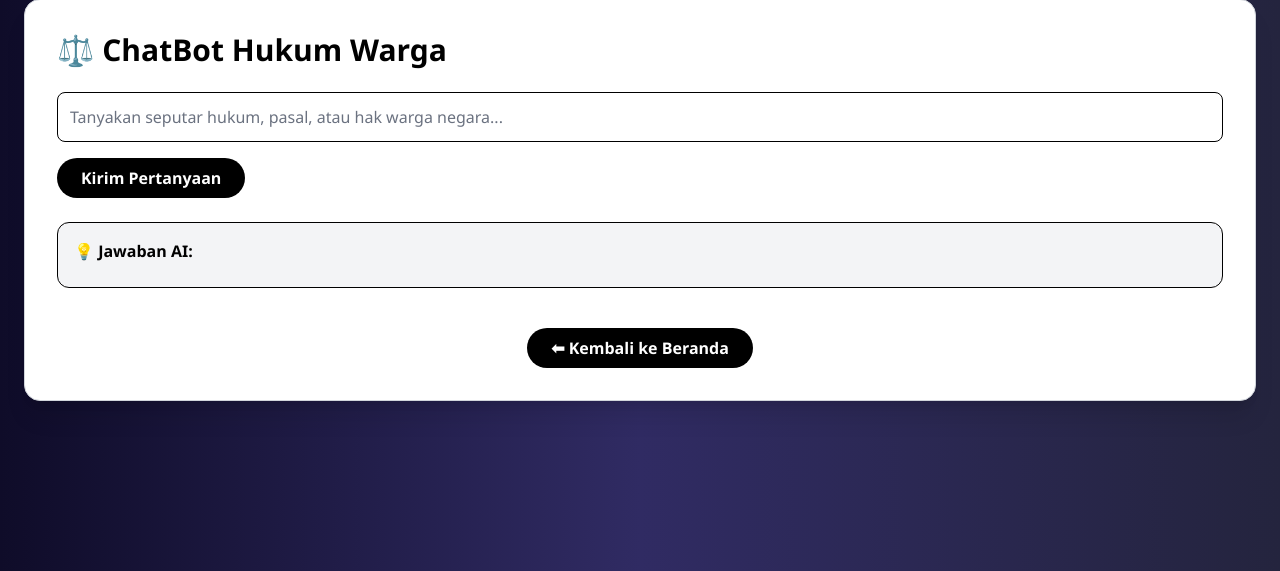
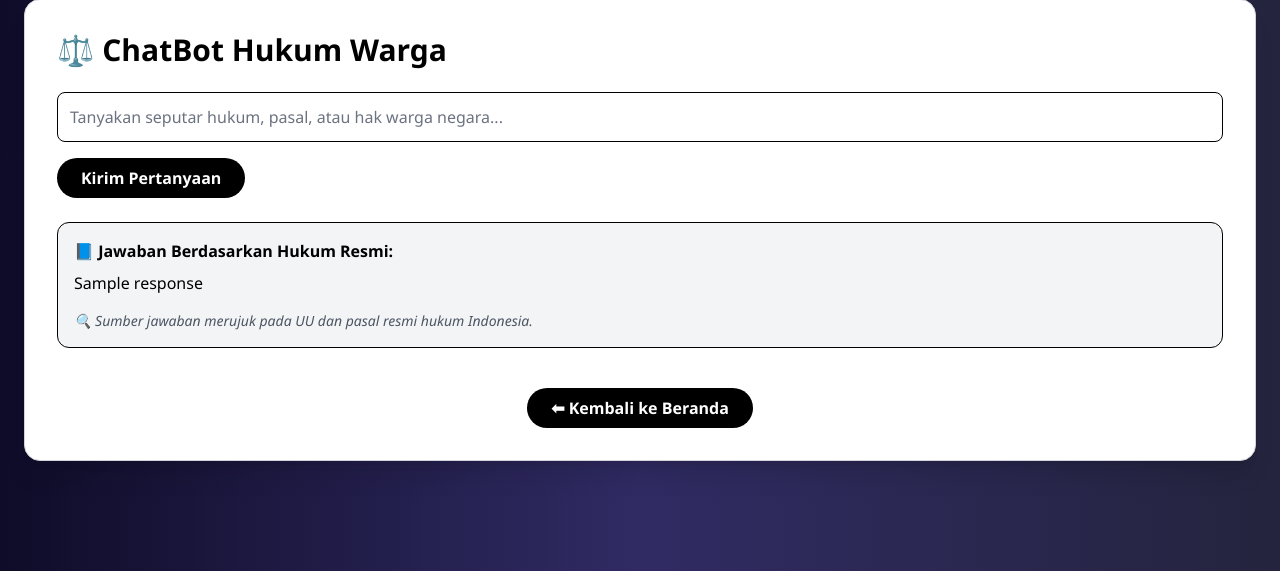
Before and after one commit to Dyruby/panduan-warga, a Flask app: template templates/hukum.html in a window 1280 px wide. Shown: the part 97-668 px from the top of the page. Run offline with Flask 3, Linux system fonts and the light colour scheme; the template is opened without the code that fills it: most values are stand-ins (such as "Sample title", 1, 10 or a date in 2020); some libraries are stand-ins or nearby versions.

Commit message:
Update: menambahkan fitur baru dan memodifikasi beberapa kode

```diff
--- a/templates/hukum.html
+++ b/templates/hukum.html
@@ -21,13 +21,11 @@
     </button>
   </form>
 
-  <!-- Loading -->
-  <div id="loading" class="mt-6 hidden text-yellow-300 italic">💭 Sedang berpikir...</div>
-
   {% if response %}
   <div class="mt-6 p-4 bg-gray-100 border border-black rounded-xl text-black">
-    <h3 class="font-bold mb-2">💡 Jawaban AI:</h3>
-    <p id="typingText" data-response={{ response | tojson }}></p>
+    <h3 class="font-bold mb-2">📘 Jawaban Berdasarkan Hukum Resmi:</h3>
+    <p>{{ response }}</p>
+    <p class="text-sm mt-4 text-gray-600 italic">🔍 Sumber jawaban merujuk pada UU dan pasal resmi hukum Indonesia.</p>
   </div>
   {% endif %}
 
```
